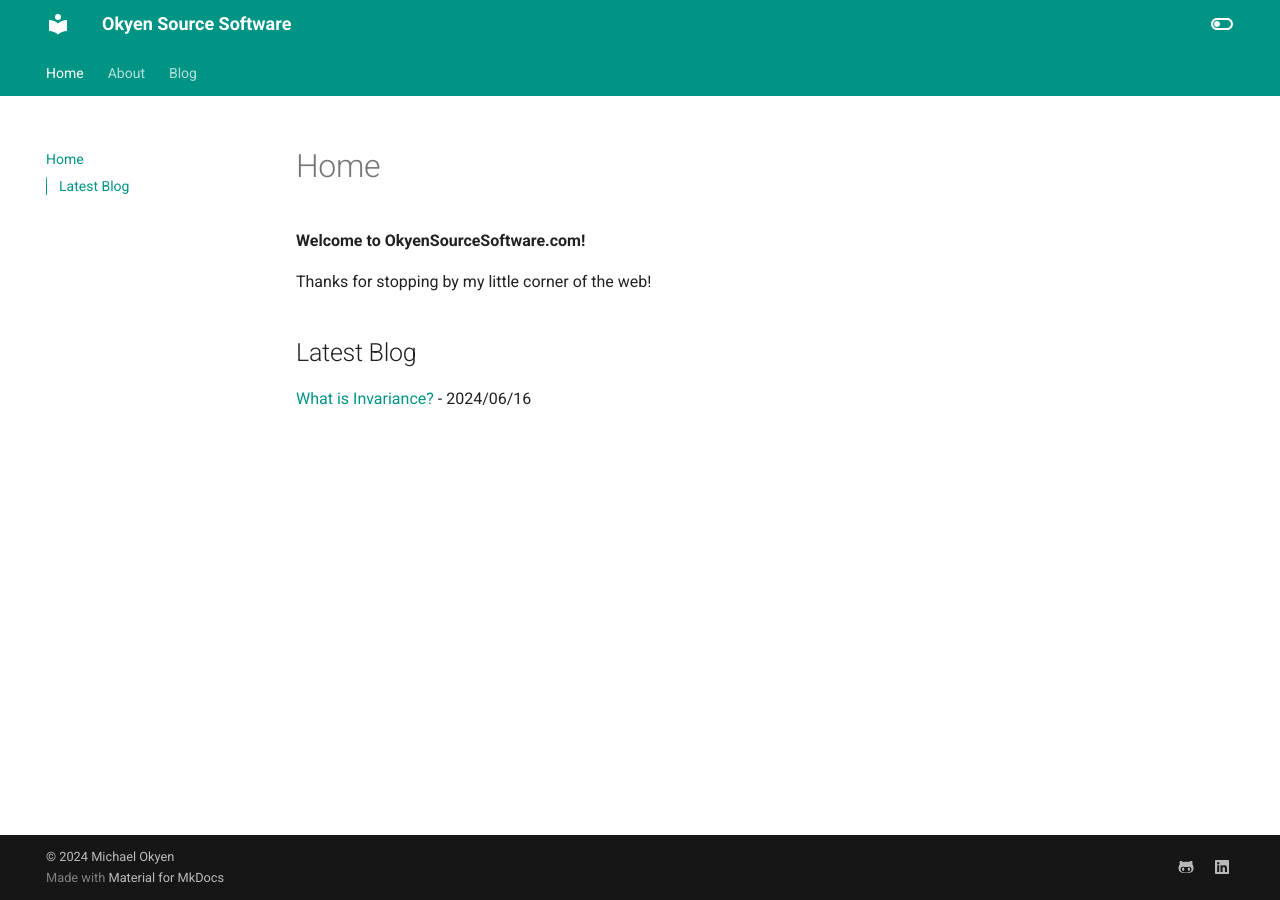
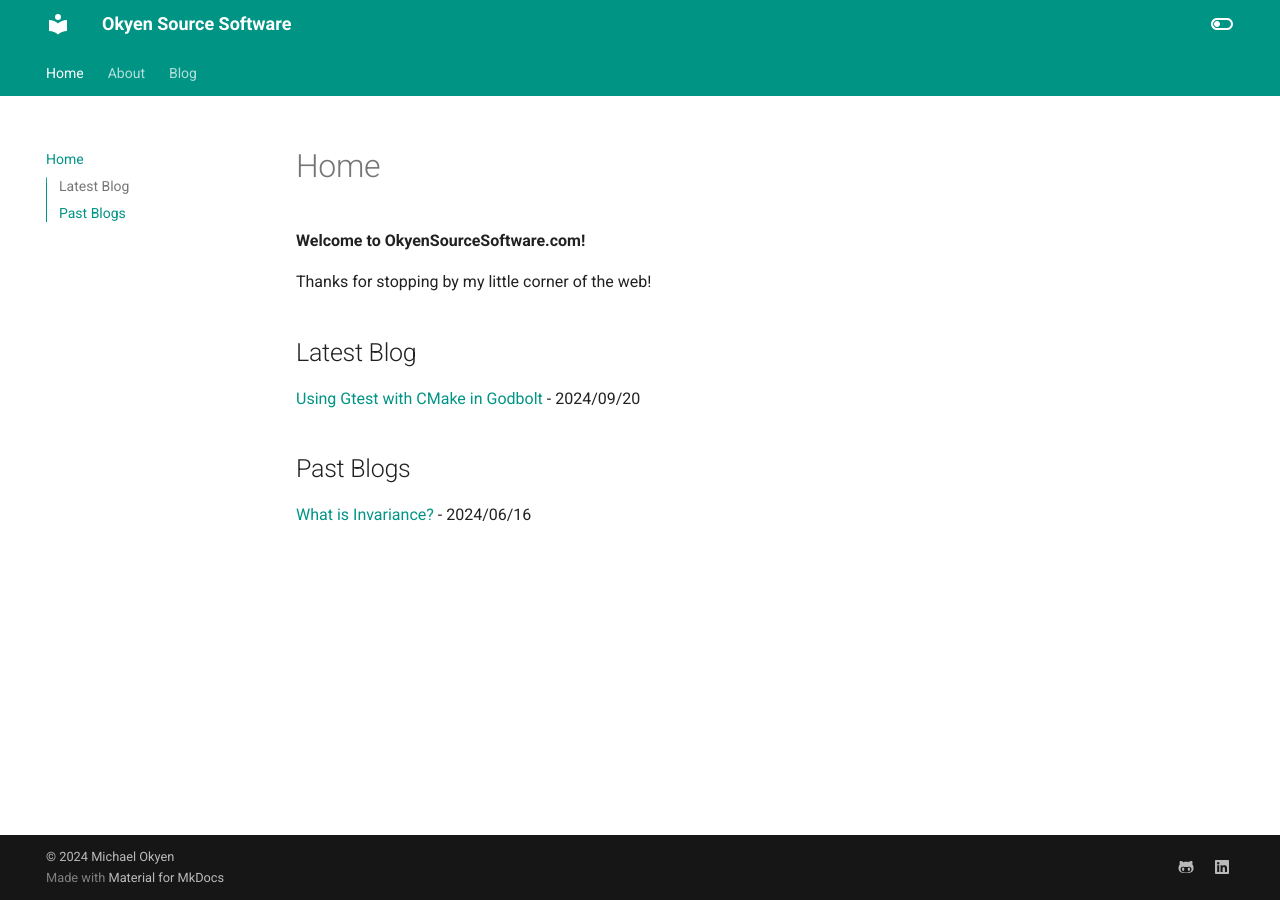
Before and after one commit to mokyen/okyensourcesoftware, an MkDocs documentation site: the page built from docs/index.md, in a window 1280 px wide. Built offline with MkDocs 1.6.1 and Material for MkDocs 9.7.7, drawn with Linux system fonts in a browser that asks for light colours.

Commit message:
Update index.md
Updated homepage with godbolt cmake blog

```diff
--- a/docs/index.md
+++ b/docs/index.md
@@ -6,4 +6,8 @@ Thanks for stopping by my little corner of the web!
 
 ## Latest Blog
 
+[Using Gtest with CMake in Godbolt](godbolt_cmake_gtest.md) - 2024/09/20
+
+## Past Blogs
+
 [What is Invariance?](invariance.md) - 2024/06/16
```
